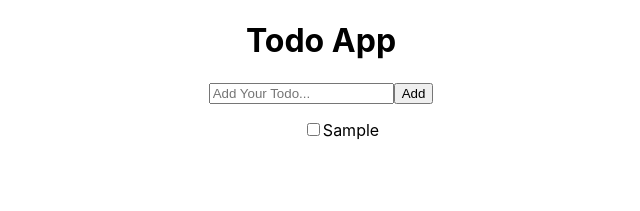
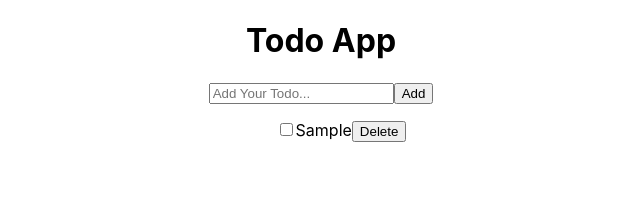
Before and after one commit to nazir17/todo-appp, a React (Create React App) app: page / in a window 1280 px wide. Both pictures are taken after typing "Sample" into the empty fields and a click on the button "Add". Shown: the top 211 px of the page, without its empty margins (319-959 px from the left). Built offline with nearby package versions, Linux system fonts and the light colour scheme.

Commit message:
delete feature

```diff
--- a/src/ToDo.js
+++ b/src/ToDo.js
@@ -44,6 +44,12 @@ class ToDo extends Component {
     }));
   };
 
+  handleDelete = (id) => {
+    this.setState((prev) => ({
+      todos: prev.todos.filter((todo) => todo.id !== id),
+    }));
+  };
+
   render() {
     const { todos, newTodo, error } = this.state;
     return (
@@ -73,6 +79,11 @@ class ToDo extends Component {
                   onChange={() => this.handleToggle(todo.id)}
                 />
                 <span>{todo.text}</span>
+                <button
+                    onClick={() => this.handleDelete(todo.id)}
+                  >
+                    Delete
+                  </button>
               </li>
             ))}
           </ul>
```
